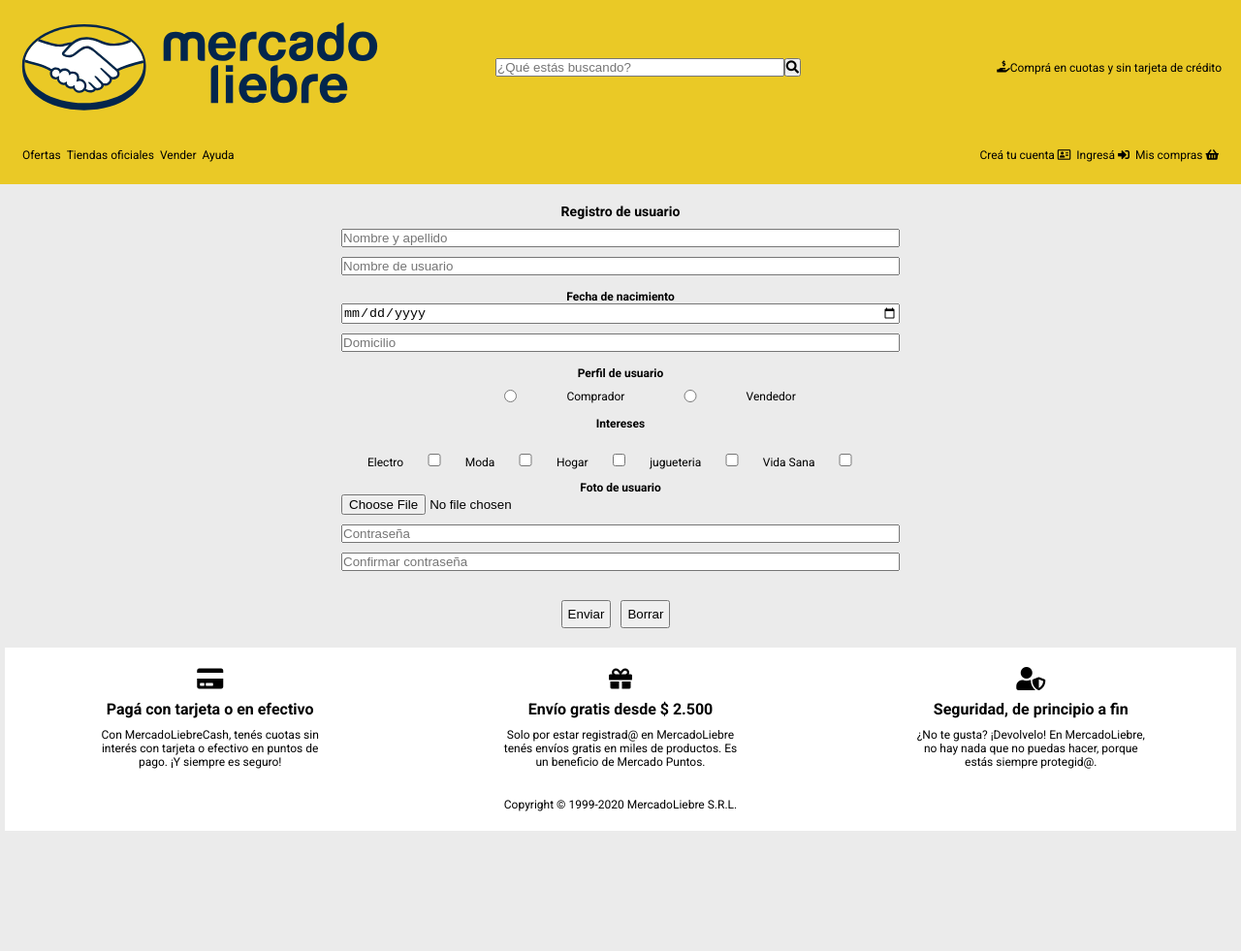
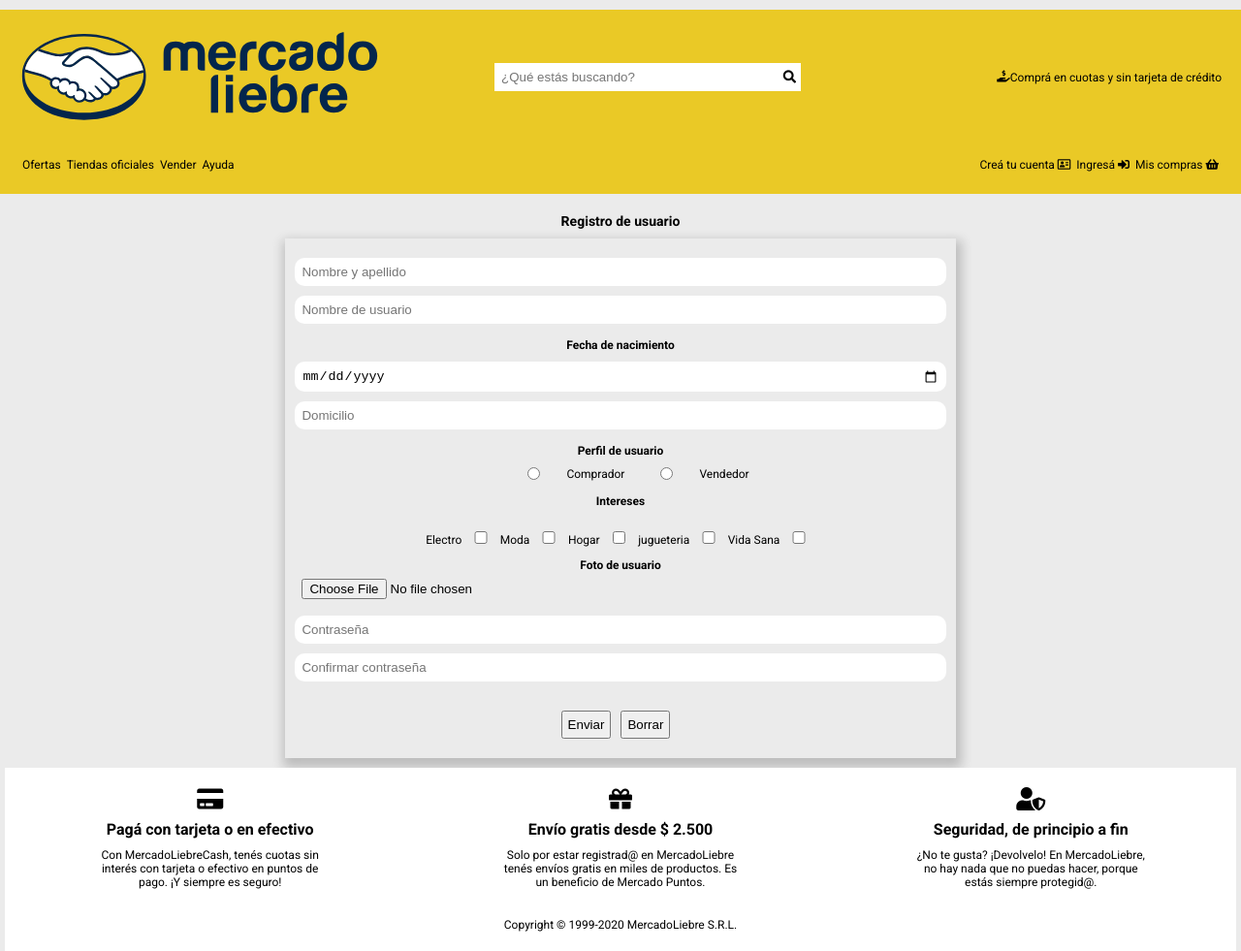
Before and after one commit to sbarciela/mercadoliebre_sb, a website: page views/register.html in a window 1280 px wide. Shown: the whole page at 97% size. Before the commit the page ends 862 px from the top, so only its background shows below. Drawn offline with Linux system fonts and the light colour scheme; files whose address does not match are found by name.

Commit message:
estilando los formularios

```diff
--- a/public/css/styles.css
+++ b/public/css/styles.css
@@ -16,6 +16,7 @@
 header{
         background-color:#EAC926;
         padding: 20px;
+        margin-top: 10px;
     }
 
 .link-logo{
@@ -71,7 +72,15 @@
 }
 .search-form input{
     width: 80%;
+    border-radius: 0px;
+
 }
+.search-button{
+    border:none;
+    background-color: white;
+    padding-right: 5px;
+}
+
 
 .copy{
     margin: auto;
@@ -187,8 +196,21 @@
 }
 
 /*formulario registro*/
+input {
+border:none;
+padding:7px;
+border-radius: 10px;
+}
+#nacimiento{
+    margin-top: 10px;
+}
+
+
+
 .register-form{
     margin:10px 0px 20px 0px;
+    box-shadow:  2px 6px 11px 4px rgb(0 0 0 / 20%);
+    padding: 20px 10px;
 }
 .titulo-register{
     margin-top: 20px;
@@ -230,6 +252,8 @@
     width:5%;
 
 
+
+
 }
 /*fuentes*/
 .precio{
@@ -238,6 +262,7 @@
 
 .titulares{
     font-size:24px;
+    margin: 10px 0px;
 }
 .descuentos{
 font-size: 16px;
@@ -375,6 +400,8 @@
 .register-form{
 
     text-align: center;
+    max-width: 60%;
+    margin: 10px auto;
 }
 .intereses{
    display: block;
@@ -396,8 +423,6 @@
     margin-top: 10px;
 
 }
-.register-form input{
-    width: 50%;
-}
+
 
 }
--- a/views/register.html
+++ b/views/register.html
@@ -47,7 +47,7 @@
 
     </header>
 
-    <main>
+    <main class="registerContainer">
         <h3 class="titulo-register">Registro de usuario</h3>
         <form action="/" method="POST" class="register-form">
         <div class="input-container">
```
Also changed, not shown: 1 other file.
